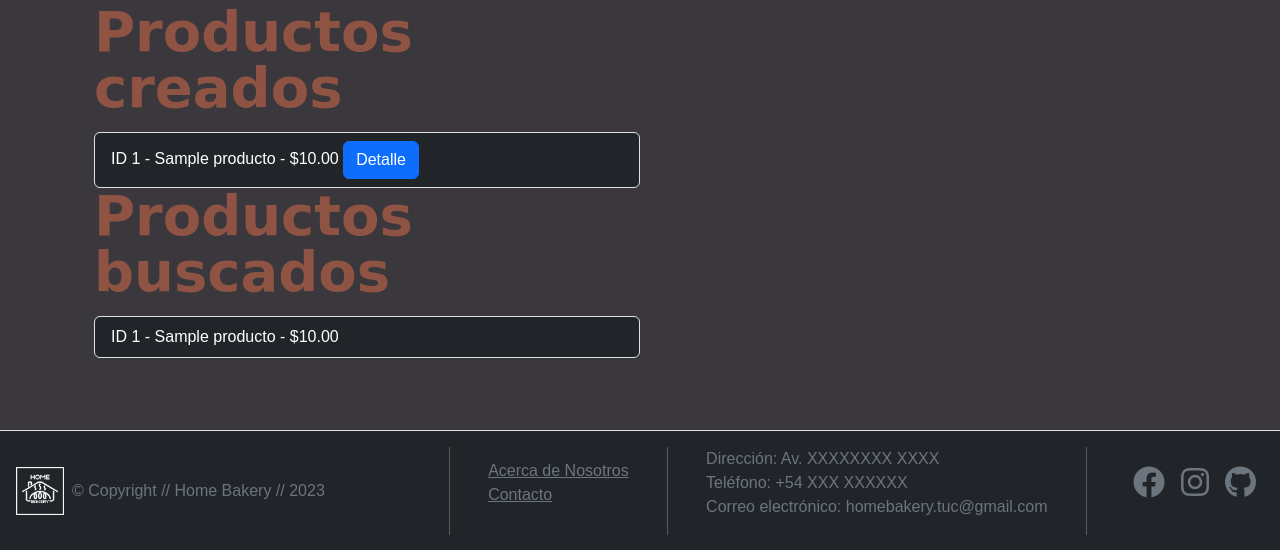
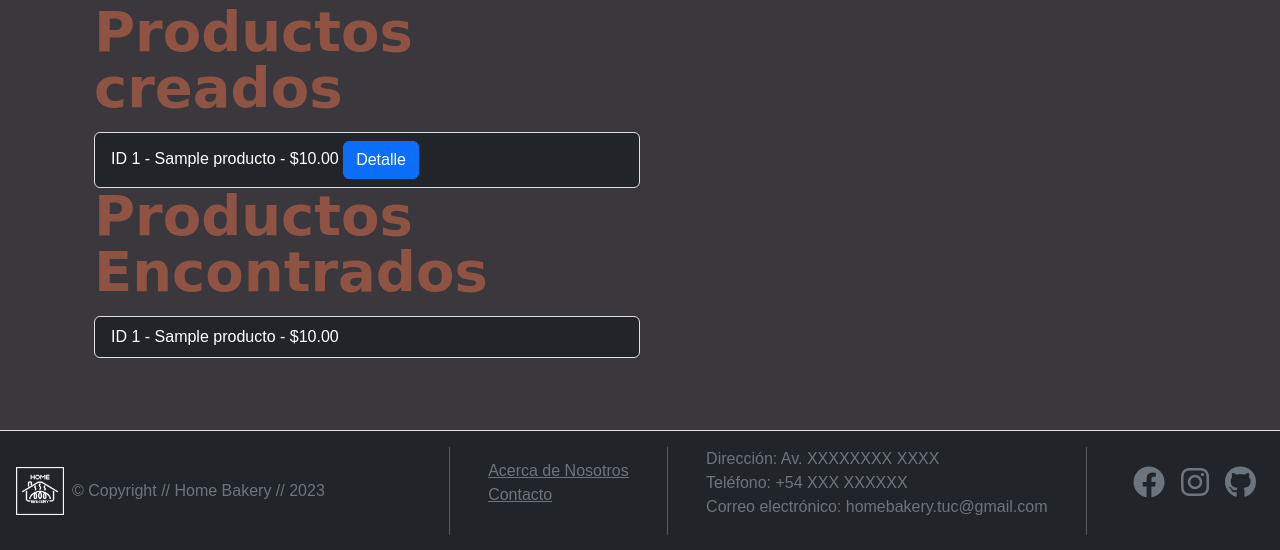
Before and after one commit to LucianoAngeleri/Home-Bakery-Web, a Django app: page /HomeBakery/producto/lista in a window 1280 px wide. Shown: the part 268-818 px from the top of the page. Run offline with Django 4.2, Linux system fonts and the light colour scheme; tables that the repository leaves empty hold one stand-in row (values such as "Sample post"); some web fonts are replaced.

Commit message:
Se aÃpersonalizó el mensaje que aparece al no encontrar un producto

```diff
--- a/HomeBakery/templates/HomeBakery/producto_lista.html
+++ b/HomeBakery/templates/HomeBakery/producto_lista.html
@@ -12,12 +12,16 @@
           </li>
           {% endfor %}
         </ul>
-        <h2 class="display-4 fw-bold lh-1 mb-3 subtitle">Productos buscados</h2>
+        {% if productos %}
+        <h2 class="display-4 fw-bold lh-1 mb-3 subtitle">Productos Encontrados</h2>
         <ul class="list-group">
           {% for producto in productos %}
           <li class="list-group-item text-bg-dark"> ID {{producto.id}} - {{producto.nombre_producto}} - ${{producto.precio_producto}}</li>
           {% endfor %}
         </ul>
+        {% else %}
+        <h2 class="display-4 fw-bold lh-1 mb-3 subtitle">No se encontraron productos.</h2>
+        {% endif %}
       </div>
     </div>
 </section>
```
